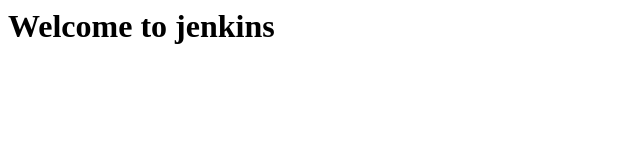
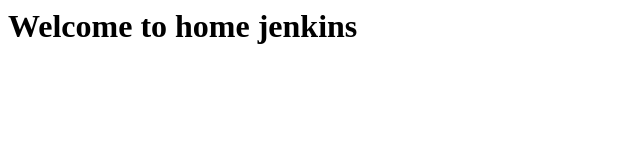
Before and after one commit to AyushGdevops/demojenkins, a plain HTML site: page index.html in a window 1280 px wide. Shown: the whole page, without its empty margins (0-640 px from the left). Drawn offline with Linux system fonts and the light colour scheme.

Commit message:
Update index.html

```diff
--- a/index.html
+++ b/index.html
@@ -1,5 +1,5 @@
 <html>
   <body>
-    <h1>Welcome to jenkins</h1>
+    <h1>Welcome to home jenkins</h1>
   </body>
 </html>
```
